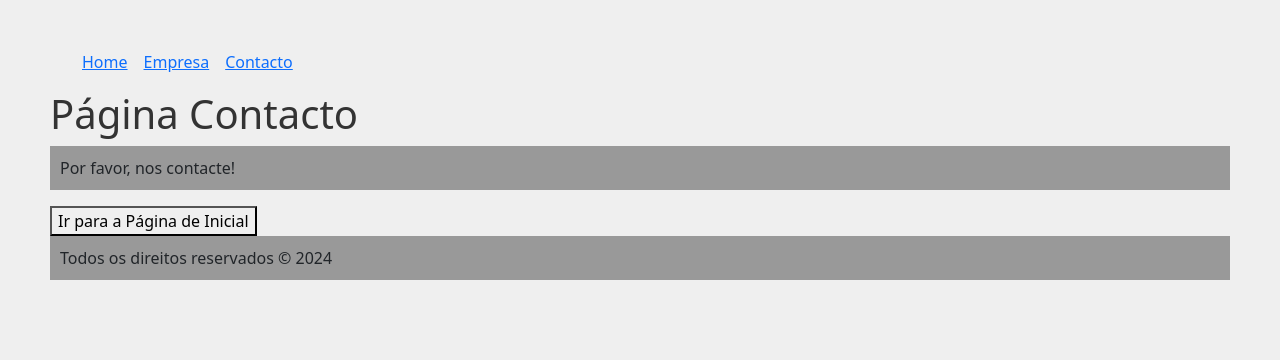
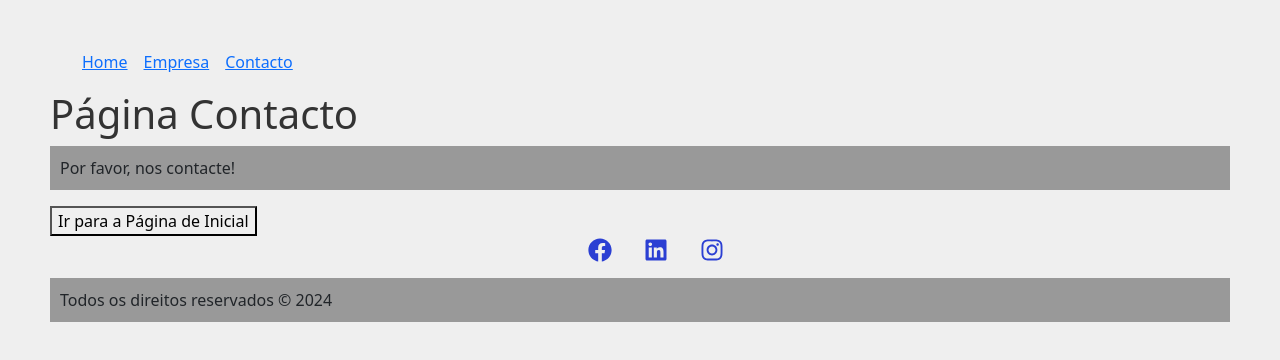
Before and after one commit to adelsonsaguateDev/react_app, a React (Create React App) app: page /contacto in a window 1280 px wide. Shown: the top 360 px of the page. Built offline with nearby package versions, Linux system fonts and the light colour scheme.

Commit message:
Adicionado o react icons e ajustes nos icons

```diff
--- a/package.json
+++ b/package.json
@@ -8,6 +8,7 @@
     "@testing-library/user-event": "^13.5.0",
     "react": "^18.3.1",
     "react-dom": "^18.3.1",
+    "react-icons": "^5.4.0",
     "react-router-dom": "^7.1.1",
     "react-scripts": "5.0.1",
     "web-vitals": "^2.1.4"
--- a/src/components/layout/Footer.js
+++ b/src/components/layout/Footer.js
@@ -1,8 +1,15 @@
+import { FaFacebook, FaLinkedin, FaInstagram } from "react-icons/fa";
+import styles from './Footer.module.css'
 function Footer() {
     const currentYear = new Date().getFullYear(); // Obtém o ano atual
 
     return (
         <footer>
+            <ul className={styles.social_list}>
+                <li ><FaFacebook/></li>
+                <li><FaLinkedin/></li>
+                <li><FaInstagram/></li>
+            </ul>
             <p>Todos os direitos reservados &copy; {currentYear}</p>
         </footer>
     );
--- /dev/null
+++ b/src/components/layout/Footer.module.css
@@ -0,0 +1,16 @@
+.social_list {
+    display: flex;
+    justify-content: center;
+    align-items: center;
+    list-style: none;
+}
+
+.social_list li{
+    margin:0 1em;
+}
+
+.social_list svg {
+    font-size: 1.5em;
+    cursor: pointer;
+    color: rgb(43, 63, 211);
+}
```
Also changed, not shown: 1 other file (tests, documents, lock files or other folders).
